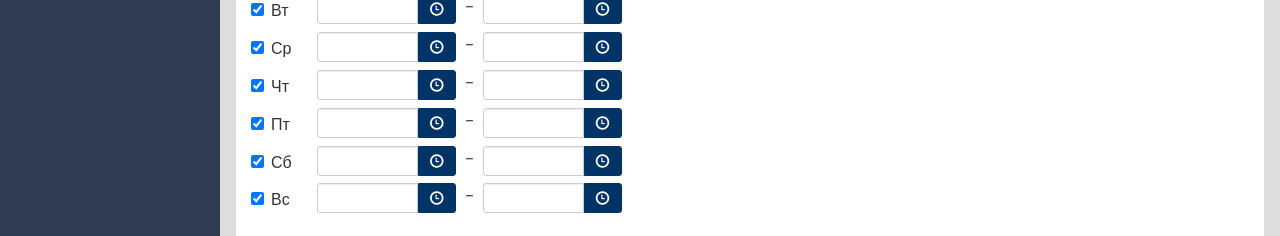
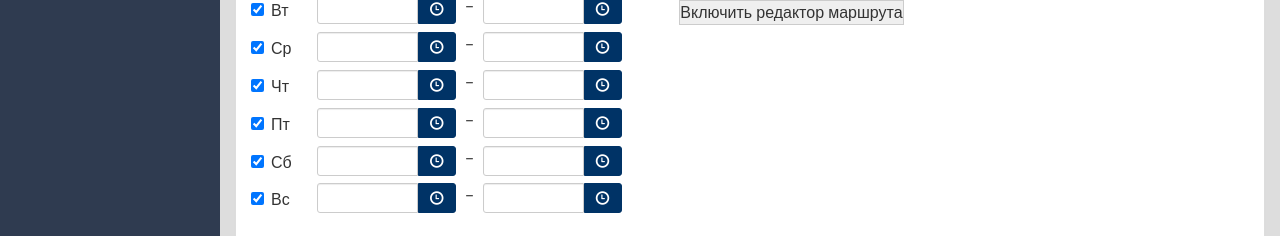
Before and after one commit to Frifon/jata, a Python web app: template Backend/app/templates/marshruty.html in a window 1280 px wide. Shown: the part 697-933 px from the top of the page. Run offline with Jinja, Linux system fonts and the light colour scheme; the template is opened without the code that fills it, so the values that code supplies are empty; some libraries are stand-ins or nearby versions.

Commit message:
route editor

```diff
--- a/Backend/app/templates/marshruty.html
+++ b/Backend/app/templates/marshruty.html
@@ -1190,6 +1190,7 @@
 												</div>
 												<div class="col-xs-7">
 													<div id="map" class="map-movement"></div>
+													<input type="button" value="Включить редактор маршрута" id="editor" name="start"/>
 												</div>
 											</div>
 
```
